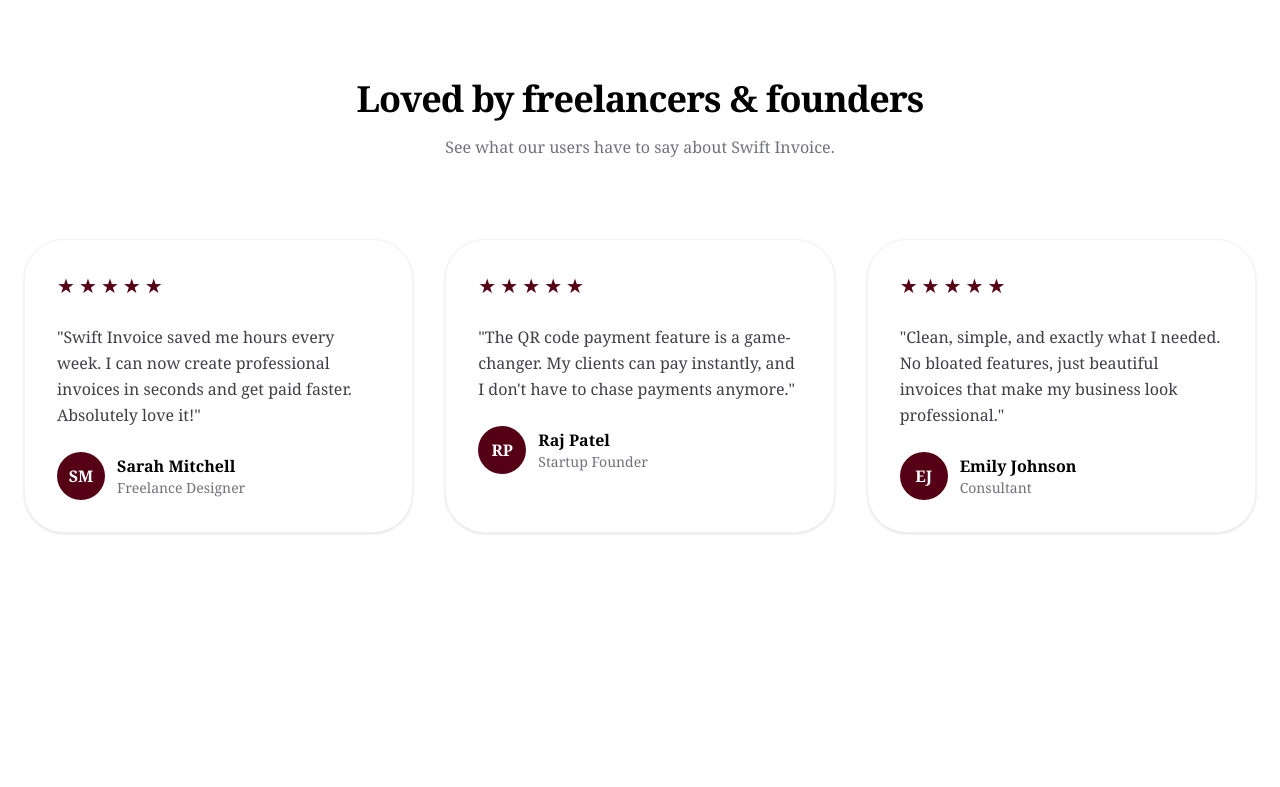
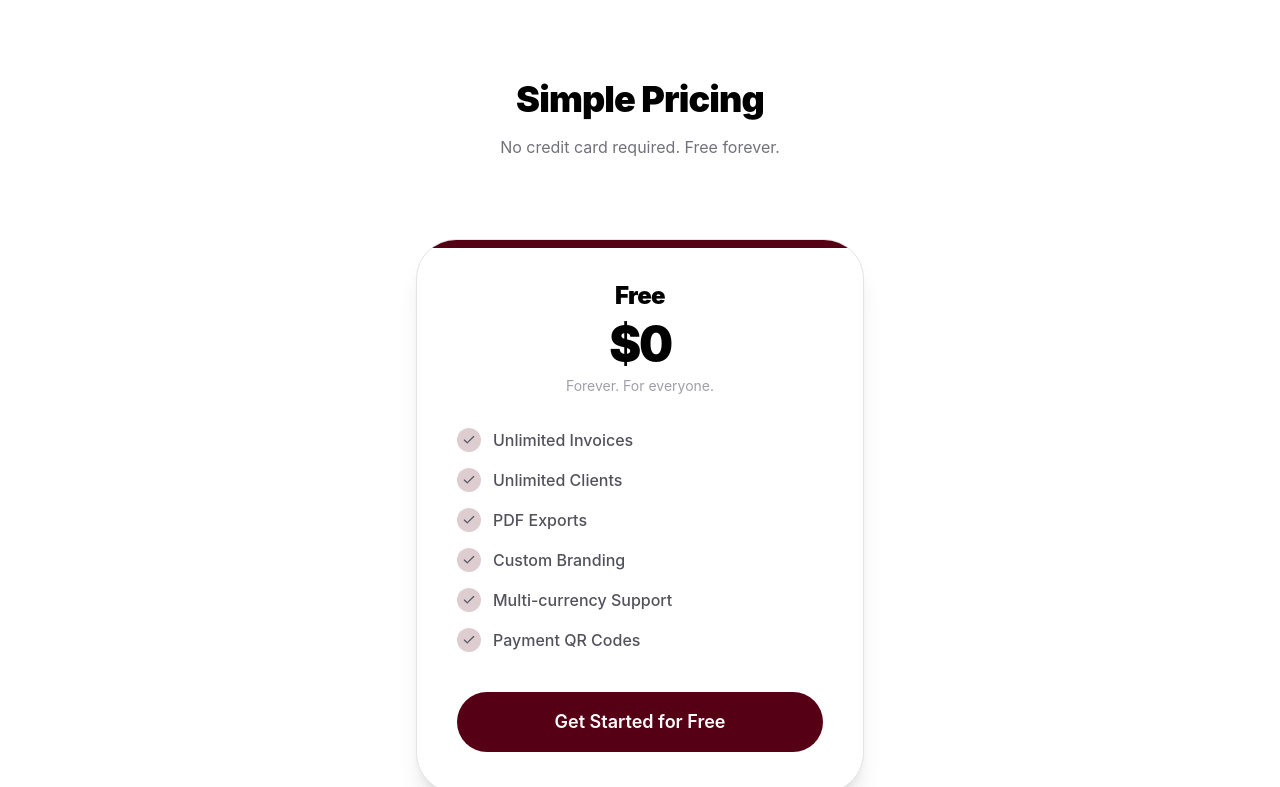
Before and after one commit to sayandeepdas02/Swift-Invoice, a React (Vite) app in the folder frontend/: page / in a window 1280 px wide. Shown: the part 1700-2487 px from the top of the page. Built offline with nearby package versions, Linux system fonts and the light colour scheme; no server answers.

Commit message:
minor frontend updates

```diff
--- a/frontend/src/index.css
+++ b/frontend/src/index.css
@@ -7,7 +7,7 @@
   --color-accent: #F3F4F6;
   --color-muted: #6B7280;
 
-  --font-sans: "Georgia", "serif";
+  --font-sans: "Inter", "system-ui", "sans-serif";
 
   --radius-xl: 1rem;
   --radius-2xl: 1.5rem;
--- a/frontend/src/pages/LandingPage.jsx
+++ b/frontend/src/pages/LandingPage.jsx
@@ -1,6 +1,6 @@
 import React from 'react';
 import { motion } from 'framer-motion';
-import { Zap, FileText, Upload, Calculator, QrCode, Globe, ArrowRight } from 'lucide-react';
+import { Zap, FileText, Upload, Calculator, QrCode, Globe, ArrowRight, Check } from 'lucide-react';
 import { Link } from 'react-router-dom';
 
 const LandingPage = () => {
@@ -69,6 +69,52 @@
                                 <p className="text-zinc-500 text-sm leading-relaxed">{feature.desc}</p>
                             </motion.div>
                         ))}
+                    </div>
+                </div>
+            </section>
+
+            {/* Pricing Section */}
+            <section id="pricing" className="py-32">
+                <div className="max-w-7xl mx-auto px-6">
+                    <div className="text-center mb-20">
+                        <h2 className="text-4xl font-black tracking-tight mb-4">Simple Pricing</h2>
+                        <p className="text-zinc-500">No credit card required. Free forever.</p>
+                    </div>
+
+                    <div className="max-w-md mx-auto">
+                        <motion.div
+                            whileHover={{ y: -5 }}
+                            className="bg-white p-10 rounded-[2.5rem] border border-zinc-200 shadow-xl relative overflow-hidden"
+                        >
+                            <div className="absolute top-0 left-0 w-full h-2 bg-primary" />
+                            <div className="text-center mb-8">
+                                <h3 className="text-2xl font-black mb-2">Free</h3>
+                                <div className="text-5xl font-black tracking-tighter mb-2">$0</div>
+                                <p className="text-zinc-400 text-sm">Forever. For everyone.</p>
+                            </div>
+
+                            <ul className="space-y-4 mb-10">
+                                {[
+                                    "Unlimited Invoices",
+                                    "Unlimited Clients",
+                                    "PDF Exports",
+                                    "Custom Branding",
+                                    "Multi-currency Support",
+                                    "Payment QR Codes"
+                                ].map((feature, i) => (
+                                    <li key={i} className="flex items-center gap-3 text-zinc-600 font-medium">
+                                        <div className="w-6 h-6 rounded-full bg-primary/20 flex items-center justify-center shrink-0">
+                                            <Check className="w-3.5 h-3.5 text-primary-dark" />
+                                        </div>
+                                        {feature}
+                                    </li>
+                                ))}
+                            </ul>
+
+                            <Link to="/signup" className="btn-primary w-full block text-center py-4 text-lg">
+                                Get Started for Free
+                            </Link>
+                        </motion.div>
                     </div>
                 </div>
             </section>
--- a/frontend/tailwind.config.js
+++ b/frontend/tailwind.config.js
@@ -16,7 +16,7 @@
                 muted: '#6B7280',
             },
             fontFamily: {
-                sans: ['Georgia', 'serif'],
+                sans: ['Inter', 'system-ui', 'sans-serif'],
             },
             borderRadius: {
                 'xl': '1rem',
```
